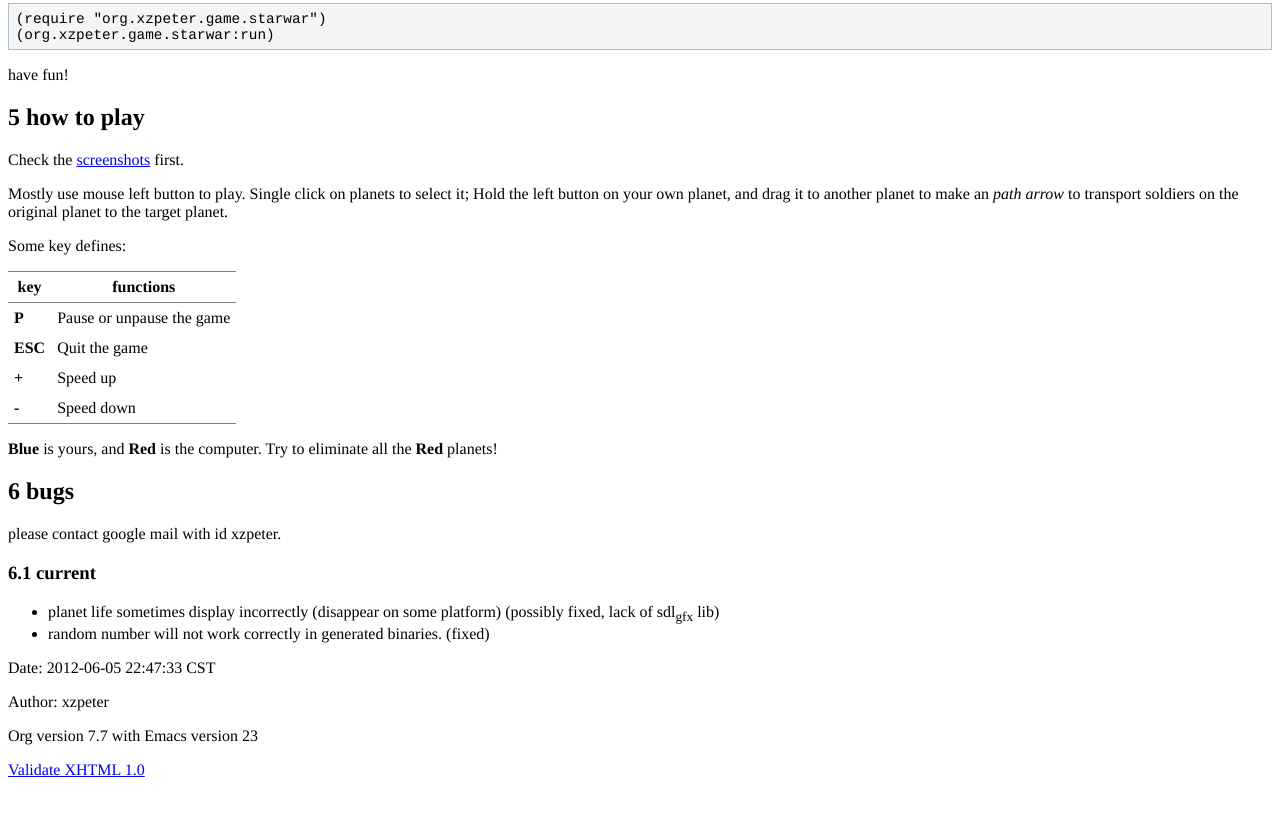
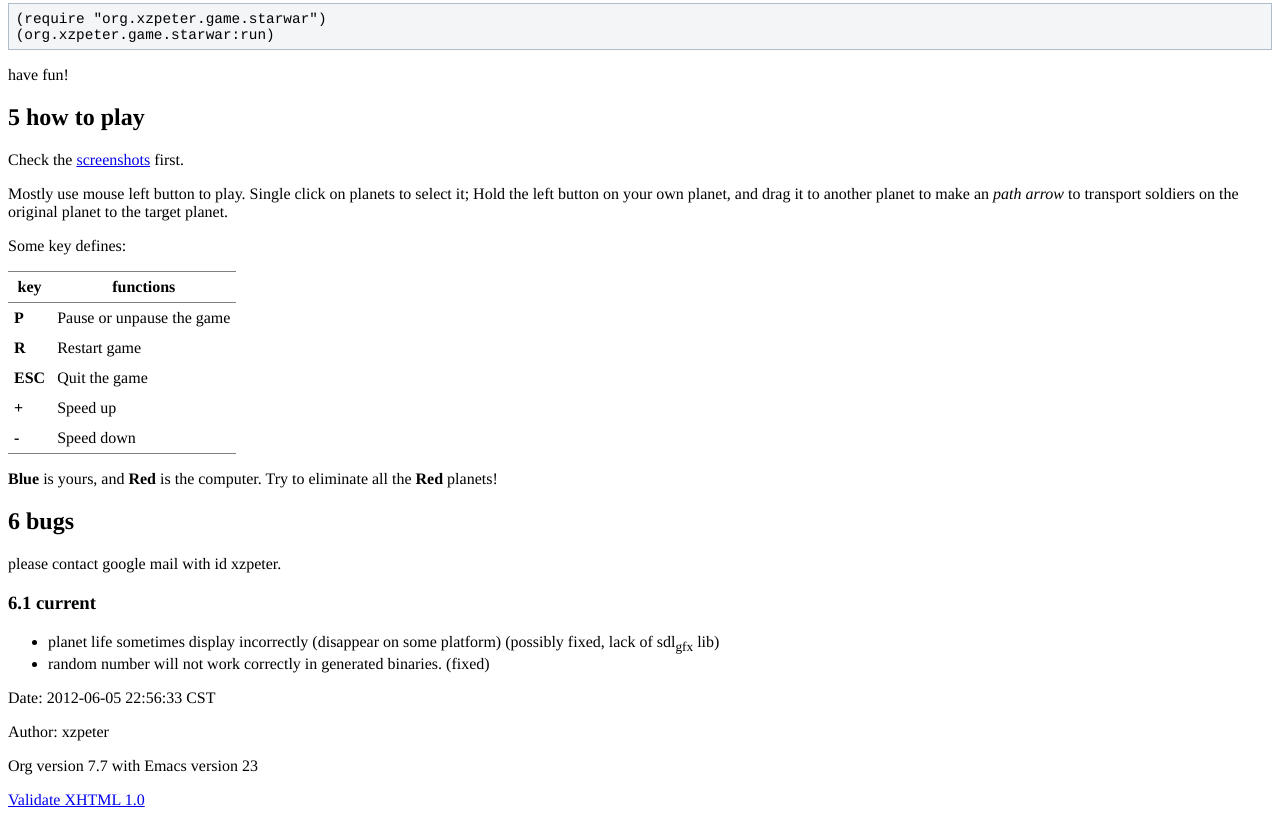
Before and after one commit to xzpeter/starwar, a plain HTML site: page index.html in a window 1280 px wide. Shown: the part 3772-4589 px from the top of the page. Before the commit the page ends 4559 px from the top, so only its background shows below. Drawn offline with Linux system fonts and the light colour scheme.

Commit message:
adding restart game

```diff
--- a/index.html
+++ b/index.html
@@ -7,7 +7,7 @@ lang="en" xml:lang="en">
 <title>StarWar HomePage</title>
 <meta http-equiv="Content-Type" content="text/html;charset=iso-8859-1"/>
 <meta name="generator" content="Org-mode"/>
-<meta name="generated" content="2012-06-05 22:47:33 CST"/>
+<meta name="generated" content="2012-06-05 22:56:33 CST"/>
 <meta name="author" content="xzpeter"/>
 <meta name="description" content=""/>
 <meta name="keywords" content=""/>
@@ -372,6 +372,7 @@ libsdl-gfx1.2-doc - documentation files for SDL_gfx
 </thead>
 <tbody>
 <tr><td class="left"><b>P</b></td><td class="left">Pause or unpause the game</td></tr>
+<tr><td class="left"><b>R</b></td><td class="left">Restart game</td></tr>
 <tr><td class="left"><b>ESC</b></td><td class="left">Quit the game</td></tr>
 <tr><td class="left"><b>+</b></td><td class="left">Speed up</td></tr>
 <tr><td class="left"><b>-</b></td><td class="left">Speed down</td></tr>
@@ -415,7 +416,7 @@ libsdl-gfx1.2-doc - documentation files for SDL_gfx
 </div>
 
 <div id="postamble">
-<p class="date">Date: 2012-06-05 22:47:33 CST</p>
+<p class="date">Date: 2012-06-05 22:56:33 CST</p>
 <p class="author">Author: xzpeter</p>
 <p class="creator">Org version 7.7 with Emacs version 23</p>
 <a href="http://validator.w3.org/check?uri=referer">Validate XHTML 1.0</a>
```
Also changed, not shown: 1 other file.
